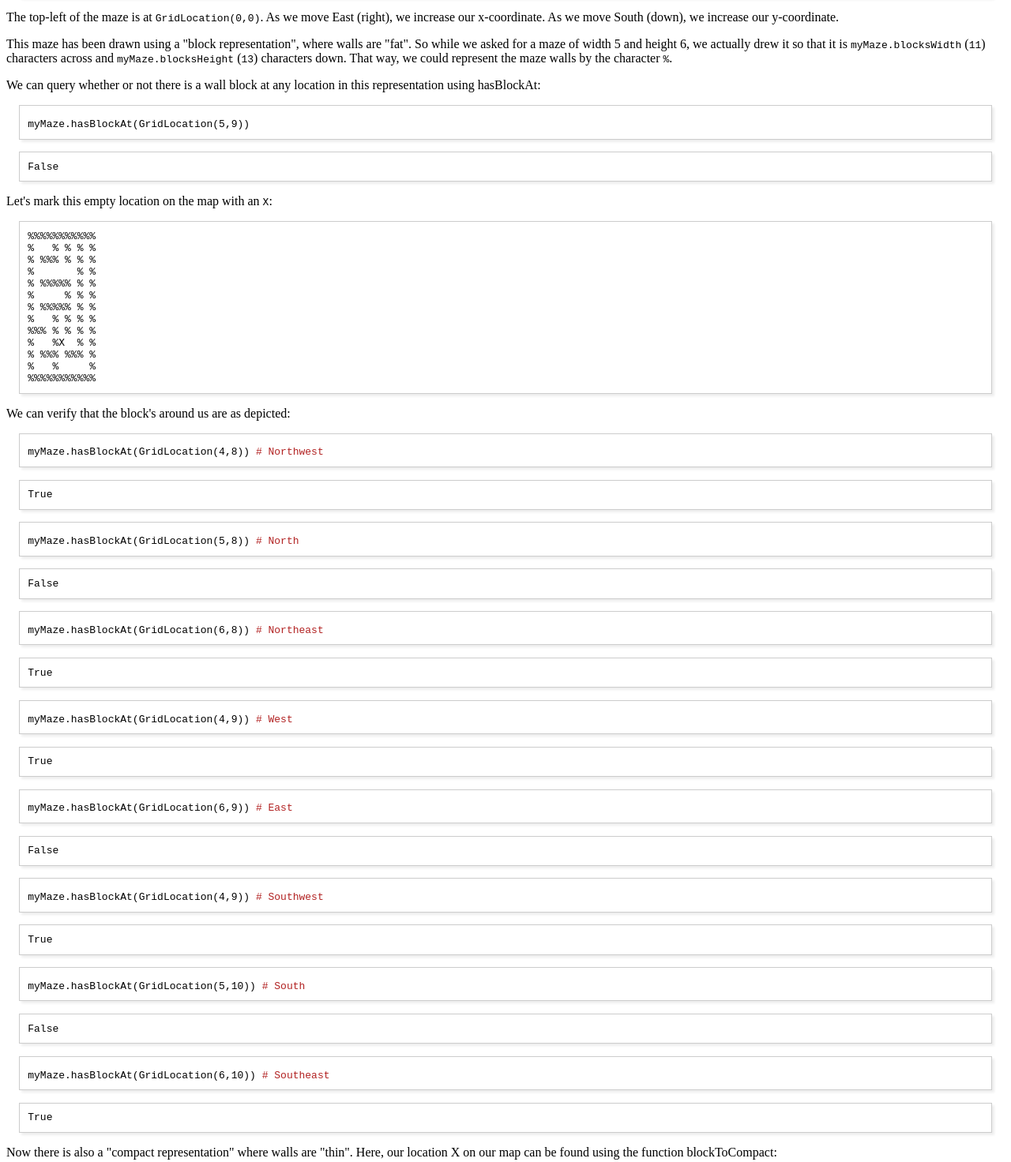
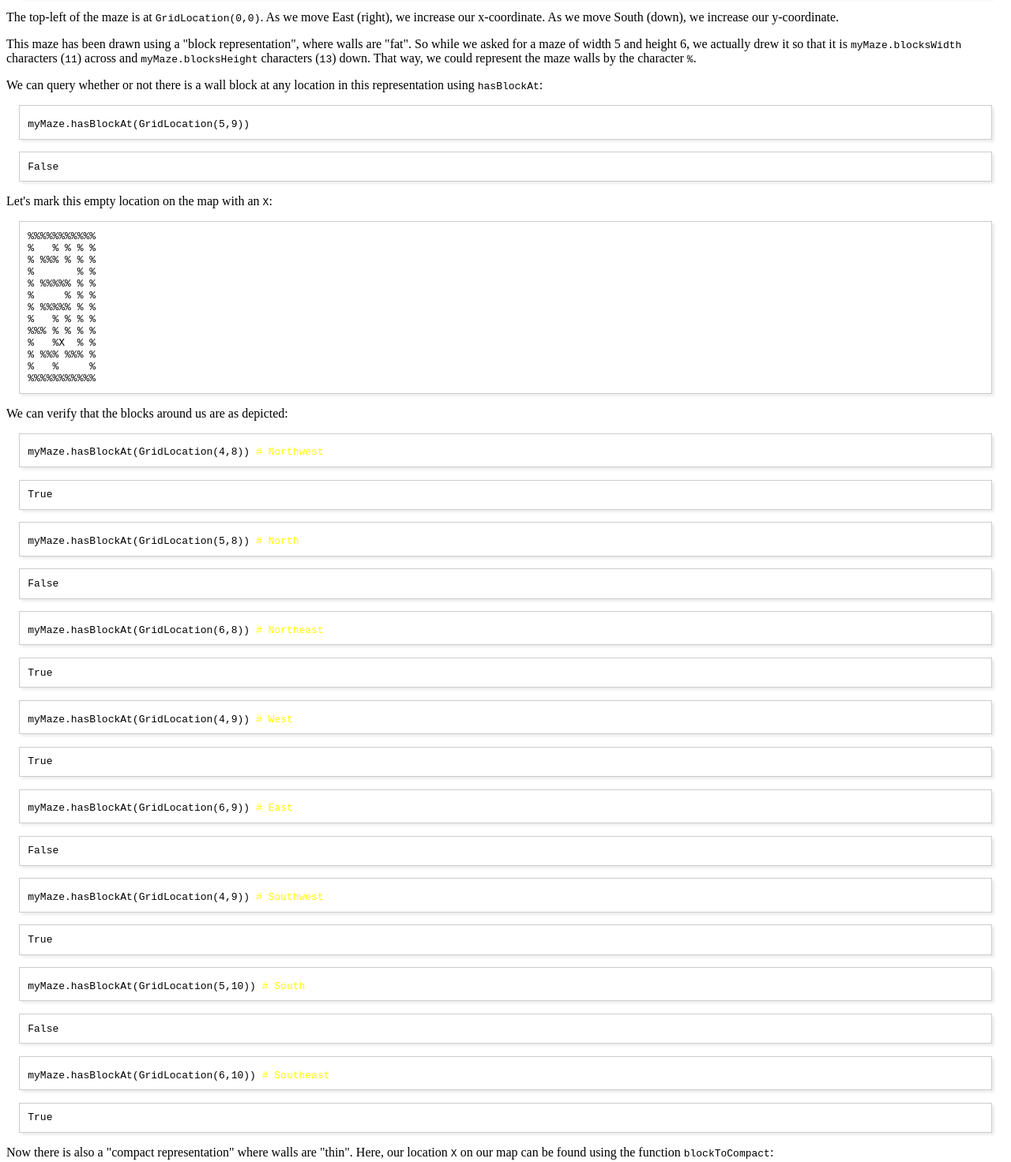
Before and after one commit to Chattered/pistuff, a plain HTML site: page index.html in a window 1280 px wide. Shown: the part 712-2184 px from the top of the page at 79% size. Drawn offline with Linux system fonts and the light colour scheme.

Commit message:
Tidy doc.

```diff
--- a/index.html
+++ b/index.html
@@ -4,7 +4,7 @@
 <html xmlns="http://www.w3.org/1999/xhtml" lang="en" xml:lang="en">
 <head>
 <title>Python Minecraft toys</title>
-<!-- 2016-04-12 Tue 23:04 -->
+<!-- 2016-04-15 Fri 13:37 -->
 <meta  http-equiv="Content-Type" content="text/html;charset=utf-8" />
 <meta  name="generator" content="Org-mode" />
 <style type="text/css">
@@ -155,7 +155,7 @@ First, import the library:
 
 <div class="org-src-container">
 
-<pre class="src src-python"><span style="color: #a020f0;">from</span> maze <span style="color: #a020f0;">import</span> *
+<pre class="src src-python"><span style="color: #00ffff; font-weight: bold;">from</span> maze <span style="color: #00ffff; font-weight: bold;">import</span> *
 </pre>
 </div>
 
@@ -165,7 +165,7 @@ Now you can generate a maze:
 
 <div class="org-src-container">
 
-<pre class="src src-python"><span style="color: #a0522d;">myMaze</span> = Maze(5,6)
+<pre class="src src-python"><span style="color: #ffff00;">myMaze</span> = Maze(5,6)
 </pre>
 </div>
 
@@ -176,7 +176,7 @@ maze, you can use:
 
 <div class="org-src-container">
 
-<pre class="src src-python">myMaze.drawBlocks(block=<span style="color: #8b2252;">'%'</span>)
+<pre class="src src-python">myMaze.drawBlocks(block=<span style="color: #00ff00;">'%'</span>)
 </pre>
 </div>
 
@@ -204,13 +204,13 @@ increase our x-coordinate. As we move South (down), we increase our y-coordinate
 <p>
 This maze has been drawn using a "block representation", where walls are "fat". So
 while we asked for a maze of width 5 and height 6, we actually drew it so that it is
-<code>myMaze.blocksWidth</code> (<code>11</code>) characters across and <code>myMaze.blocksHeight</code> (<code>13</code>)
-characters down. That way, we could represent the maze walls by the character <code>%</code>.
+<code>myMaze.blocksWidth</code> characters (<code>11</code>) across and <code>myMaze.blocksHeight</code> characters
+(<code>13</code>) down. That way, we could represent the maze walls by the character <code>%</code>.
 </p>
 
 <p>
 We can query whether or not there is a wall block at any location in this
-representation using hasBlockAt:
+representation using <code>hasBlockAt</code>:
 </p>
 
 <div class="org-src-container">
@@ -244,12 +244,12 @@ Let's mark this empty location on the map with an <code>X</code>:
 </pre>
 
 <p>
-We can verify that the block's around us are as depicted:
+We can verify that the blocks around us are as depicted:
 </p>
 
 <div class="org-src-container">
 
-<pre class="src src-python">myMaze.hasBlockAt(GridLocation(4,8)) <span style="color: #b22222;"># </span><span style="color: #b22222;">Northwest</span>
+<pre class="src src-python">myMaze.hasBlockAt(GridLocation(4,8)) <span style="color: #ffff00;"># </span><span style="color: #ffff00;">Northwest</span>
 </pre>
 </div>
 
@@ -259,7 +259,7 @@ True
 
 <div class="org-src-container">
 
-<pre class="src src-python">myMaze.hasBlockAt(GridLocation(5,8)) <span style="color: #b22222;"># </span><span style="color: #b22222;">North</span>
+<pre class="src src-python">myMaze.hasBlockAt(GridLocation(5,8)) <span style="color: #ffff00;"># </span><span style="color: #ffff00;">North</span>
 </pre>
 </div>
 
@@ -269,7 +269,7 @@ False
 
 <div class="org-src-container">
 
-<pre class="src src-python">myMaze.hasBlockAt(GridLocation(6,8)) <span style="color: #b22222;"># </span><span style="color: #b22222;">Northeast</span>
+<pre class="src src-python">myMaze.hasBlockAt(GridLocation(6,8)) <span style="color: #ffff00;"># </span><span style="color: #ffff00;">Northeast</span>
 </pre>
 </div>
 
@@ -279,7 +279,7 @@ True
 
 <div class="org-src-container">
 
-<pre class="src src-python">myMaze.hasBlockAt(GridLocation(4,9)) <span style="color: #b22222;"># </span><span style="color: #b22222;">West</span>
+<pre class="src src-python">myMaze.hasBlockAt(GridLocation(4,9)) <span style="color: #ffff00;"># </span><span style="color: #ffff00;">West</span>
 </pre>
 </div>
 
@@ -289,7 +289,7 @@ True
 
 <div class="org-src-container">
 
-<pre class="src src-python">myMaze.hasBlockAt(GridLocation(6,9)) <span style="color: #b22222;"># </span><span style="color: #b22222;">East</span>
+<pre class="src src-python">myMaze.hasBlockAt(GridLocation(6,9)) <span style="color: #ffff00;"># </span><span style="color: #ffff00;">East</span>
 </pre>
 </div>
 
@@ -299,7 +299,7 @@ False
 
 <div class="org-src-container">
 
-<pre class="src src-python">myMaze.hasBlockAt(GridLocation(4,9)) <span style="color: #b22222;"># </span><span style="color: #b22222;">Southwest</span>
+<pre class="src src-python">myMaze.hasBlockAt(GridLocation(4,9)) <span style="color: #ffff00;"># </span><span style="color: #ffff00;">Southwest</span>
 </pre>
 </div>
 
@@ -309,7 +309,7 @@ True
 
 <div class="org-src-container">
 
-<pre class="src src-python">myMaze.hasBlockAt(GridLocation(5,10)) <span style="color: #b22222;"># </span><span style="color: #b22222;">South</span>
+<pre class="src src-python">myMaze.hasBlockAt(GridLocation(5,10)) <span style="color: #ffff00;"># </span><span style="color: #ffff00;">South</span>
 </pre>
 </div>
 
@@ -319,7 +319,7 @@ False
 
 <div class="org-src-container">
 
-<pre class="src src-python">myMaze.hasBlockAt(GridLocation(6,10)) <span style="color: #b22222;"># </span><span style="color: #b22222;">Southeast</span>
+<pre class="src src-python">myMaze.hasBlockAt(GridLocation(6,10)) <span style="color: #ffff00;"># </span><span style="color: #ffff00;">Southeast</span>
 </pre>
 </div>
 
@@ -329,7 +329,7 @@ True
 
 <p>
 Now there is also a "compact representation" where walls are "thin". Here, our
-location X on our map can be found using the function blockToCompact:
+location <code>X</code> on our map can be found using the function <code>blockToCompact</code>:
 </p>
 
 <div class="org-src-container">
@@ -343,7 +343,7 @@ GridLocation(x=2, y=4)
 </pre>
 
 <p>
-We can identify the walls at this location using waysFrom:
+We can identify the walls at this location using the method <code>waysFrom</code>:
 </p>
 
 <div class="org-src-container">
@@ -454,7 +454,7 @@ For creating a maze in Minecraft, use the block representation.
 </div>
 </div>
 <div id="postamble" class="status">
-<p class="date">Created: 2016-04-12 Tue 23:04</p>
+<p class="date">Created: 2016-04-15 Fri 13:37</p>
 <p class="creator"><a href="http://www.gnu.org/software/emacs/">Emacs</a> 24.5.2 (<a href="http://orgmode.org">Org</a> mode 8.2.10)</p>
 <p class="validation"><a href="http://validator.w3.org/check?uri=referer">Validate</a></p>
 </div>
```
